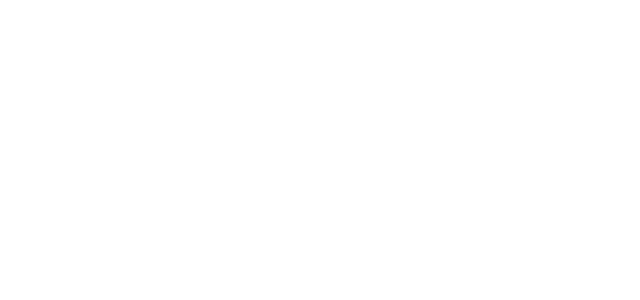
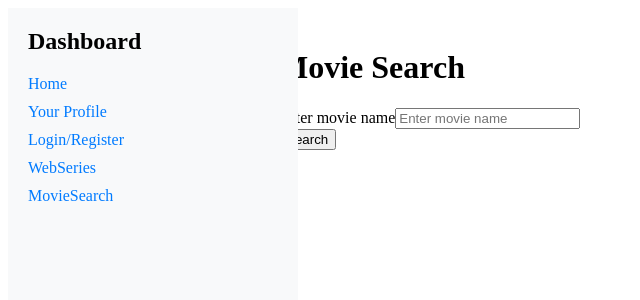
Before and after one commit to karangoyal03/socials-react-app, a React (Create React App) app: page /search in a window 1280 px wide. Before the commit this address had no page. Shown: the top 300 px of the page, without its empty margins (0-640 px from the left). Built offline with nearby package versions, Linux system fonts and the light colour scheme; the HTML template or start-up script is replaced by a standard one.

Commit message:
webseries

```diff
--- a/src/App.tsx
+++ b/src/App.tsx
@@ -6,6 +6,7 @@ import Layout from './layout';
 import Users from './userPage';
 import WebSeries from './webSeries';
 import Details from './webSeries/details';
+import Search from './search';
 
 const App: React.FC = () => {
   return (
@@ -18,6 +19,7 @@ const App: React.FC = () => {
           <Route path="/users" element={<Users />} />
           <Route path="/webseries" element={<WebSeries />} />
           <Route path="/details/:id" element={<Details />} />
+          <Route path="/search" element={<Search />} />
         </Route>
       </Routes>
     </Router>
--- a/src/dashboard/index.tsx
+++ b/src/dashboard/index.tsx
@@ -12,6 +12,7 @@ const Dashboard: React.FC = () => {
           <li><Link to="/profile">Your Profile</Link></li>
           <li><Link to="/users">Login/Register</Link></li>
           <li><Link to="/webseries">WebSeries</Link></li>
+          <li><Link to="/search">MovieSearch</Link></li>
         </ul>
       </nav>
     </div>
--- /dev/null
+++ b/src/search/index.tsx
@@ -0,0 +1,71 @@
+// MovieSearch.tsx
+import React, { useState } from 'react';
+import axios from 'axios';
+import { Container, Row, Col, Form, Button, Alert, Card } from 'react-bootstrap';
+
+const apiKey = "d6a5c0d6";
+
+const MovieSearch: React.FC = () => {
+  const [searchTerm, setSearchTerm] = useState('');
+  const [movieDetails, setMovieDetails] = useState<any>(null);
+  const [error, setError] = useState<string | null>(null);
+
+  const handleInputChange = (e: React.ChangeEvent<HTMLInputElement>) => {
+    setSearchTerm(e.target.value);
+  };
+
+  const handleSearch = async () => {
+    const options = {
+      method: 'GET',
+      url: `http://www.omdbapi.com/?apikey=${apiKey}&t=${searchTerm}`
+    };
+
+    try {
+      const response = await axios.request(options);
+      setMovieDetails(response.data);
+      setError(null);
+    } catch (error) {
+      setError('An error occurred while fetching the movie details.');
+      setMovieDetails(null);
+    }
+  };
+
+  return (
+<Container>
+<Row className="justify-content-md-center mt-5">
+<Col md="8">
+<h1>Movie Search</h1>
+<Form>
+<Form.Group controlId="formMovieSearch">
+<Form.Label>Enter movie name</Form.Label>
+<Form.Control
+                type="text"
+                value={searchTerm}
+                onChange={handleInputChange}
+                placeholder="Enter movie name"
+              />
+</Form.Group>
+<Button variant="primary" onClick={handleSearch}>
+              Search
+</Button>
+</Form>
+
+          {error && <Alert variant="danger" className="mt-3">{error}</Alert>}
+          {movieDetails && (
+<Card className="mt-3">
+<Card.Img variant="top" src={movieDetails.Poster} alt={movieDetails.Title} />
+<Card.Body>
+<Card.Title>{movieDetails.Title}</Card.Title>
+<Card.Text><strong>Year:</strong> {movieDetails.Year}</Card.Text>
+<Card.Text><strong>Genre:</strong> {movieDetails.Genre}</Card.Text>
+<Card.Text><strong>Plot:</strong> {movieDetails.Plot}</Card.Text>
+</Card.Body>
+</Card>
+          )}
+</Col>
+</Row>
+</Container>
+  );
+};
+
+export default MovieSearch;
```
